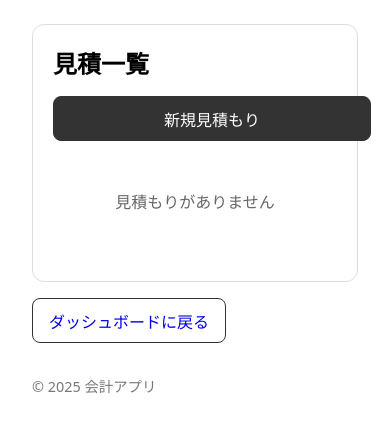
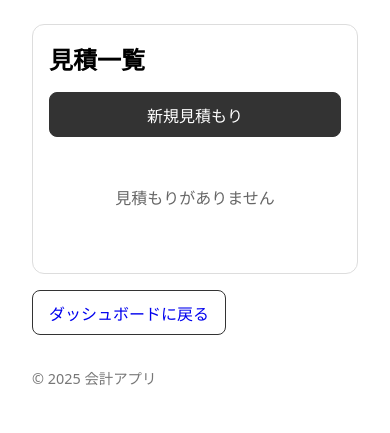
Before and after one commit to system-asayama/signboard-creation-app, a Flask app: page /signboard/ in a window 390 px wide. Shown: the part 78-511 px from the top of the page. Run offline with Flask 3, Linux system fonts and the light colour scheme; the visitor is signed in with stand-in values (Sample User, id 1); data that the repository does not hold is empty; some libraries are stand-ins or nearby versions.

Commit message:
ボタンのはみ出しを完全に解消（幅制限とbox-sizing追加）

```diff
--- a/app/templates/signboard_estimates.html
+++ b/app/templates/signboard_estimates.html
@@ -16,10 +16,17 @@
     .header-buttons {
       flex-direction: column;
       gap: 0.5rem;
+      width: 100%;
     }
     .header-buttons a {
       width: 100%;
       text-align: center;
+      box-sizing: border-box;
+      max-width: 100%;
+    }
+    .card {
+      padding: 1rem;
+      box-sizing: border-box;
     }
   }
 
```
